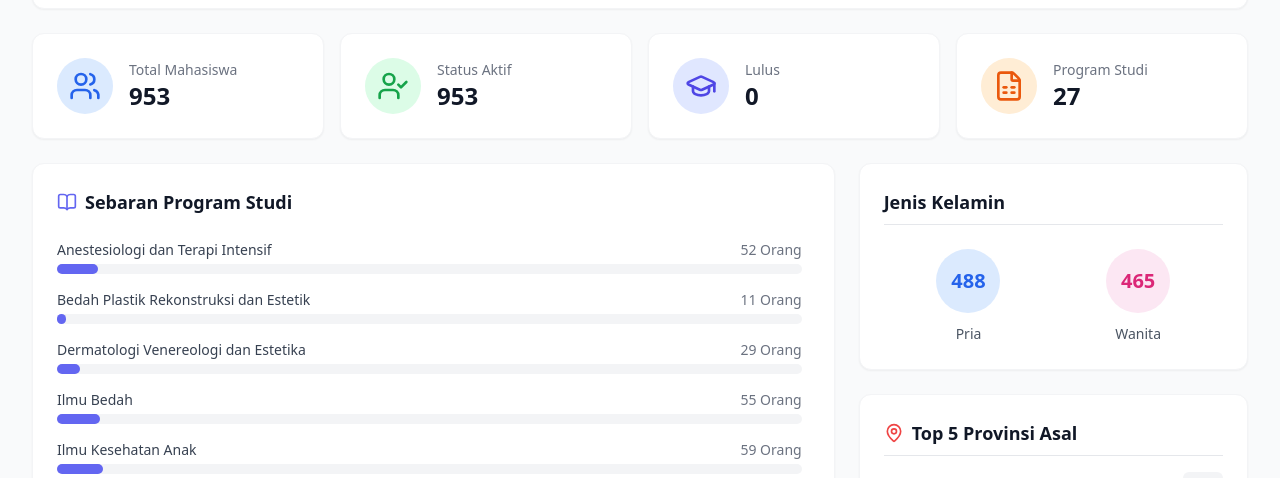
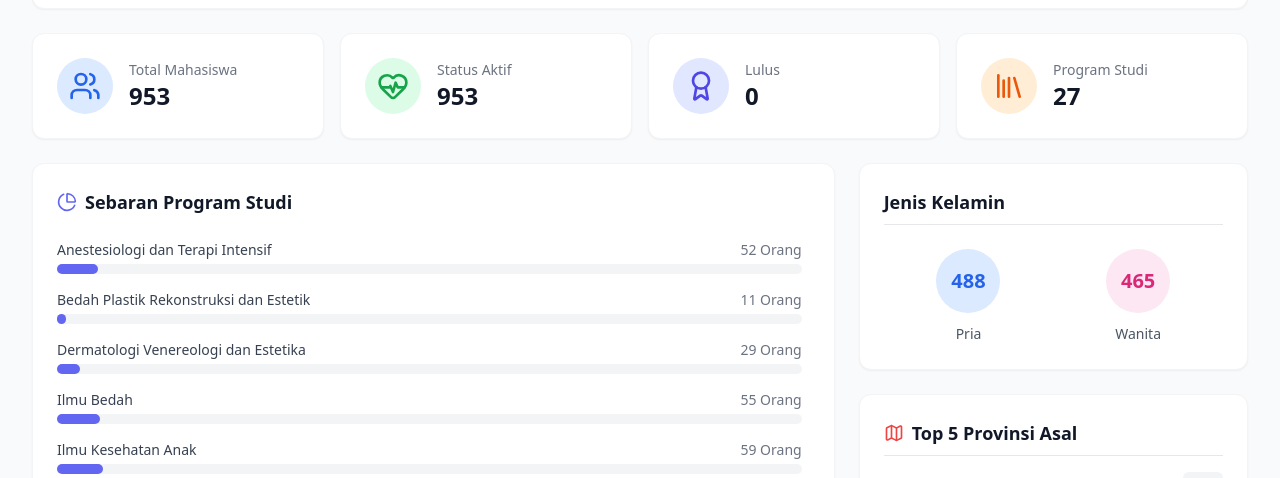
Before and after one commit to hermawanyuniarto/dashboard-ppds, a React (Vite) app: page / in a window 1280 px wide. Shown: the part 161-639 px from the top of the page. Built offline with nearby package versions, Linux system fonts and the light colour scheme.

Commit message:
Update App.jsx - Ganti beberapa ICON

```diff
--- a/src/App.jsx
+++ b/src/App.jsx
@@ -2,13 +2,13 @@ import React, { useState, useEffect, useMemo } from 'react';
 import {
   Upload,
   Users,
-  UserCheck,
-  GraduationCap,
-  MapPin,
-  BookOpen,
+  HeartPulse,
+  Award,
+  Map,
+  PieChart,
   Search,
-  Activity,
-  FileSpreadsheet,
+  Stethoscope,
+  Library,
   ChevronLeft,
   ChevronRight,
   X
@@ -200,11 +200,11 @@ export default function App() {
                    document.getElementById('fallback-icon').style.display = 'block';
                  }}
                />
-               <Activity id="fallback-icon" className="h-6 w-6 text-indigo-600 hidden absolute" />
+               <Stethoscope id="fallback-icon" className="h-6 w-6 text-indigo-600 hidden absolute" />
             </div>
 
             <h1 className="text-xl font-bold text-gray-900 hidden sm:block">Sistem Informasi PPDS RSSA</h1>
-            <h1 className="text-xl font-bold text-gray-900 sm:hidden">SI PPDS RSSA</h1>
+            <h1 className="text-xl font-bold text-gray-900 sm:hidden">Sistem Informasi PPDS RSSA</h1>
           </div>
           <div className="flex items-center gap-4">
             {/* Tombol Unggah Data disembunyikan sesuai permintaan */}
@@ -224,7 +224,6 @@ export default function App() {
 
       <main className="max-w-7xl mx-auto px-4 sm:px-6 lg:px-8 mt-8 space-y-6">
 
-        {}
         <div className="flex flex-col md:flex-row gap-4 justify-between items-center bg-white p-4 rounded-xl shadow-sm border border-gray-100">
           <div className="relative w-full md:w-96">
             <div className="absolute inset-y-0 left-0 pl-3 flex items-center pointer-events-none">
@@ -283,7 +282,7 @@ export default function App() {
           </div>
           <div className="bg-white rounded-xl p-6 shadow-sm border border-gray-100 flex items-center gap-4">
             <div className="bg-green-100 p-3 rounded-full text-green-600">
-              <UserCheck className="w-8 h-8" />
+              <HeartPulse className="w-8 h-8" />
             </div>
             <div>
               <p className="text-sm font-medium text-gray-500">Status Aktif</p>
@@ -292,7 +291,7 @@ export default function App() {
           </div>
           <div className="bg-white rounded-xl p-6 shadow-sm border border-gray-100 flex items-center gap-4">
             <div className="bg-indigo-100 p-3 rounded-full text-indigo-600">
-              <GraduationCap className="w-8 h-8" />
+              <Award className="w-8 h-8" />
             </div>
             <div>
               <p className="text-sm font-medium text-gray-500">Lulus</p>
@@ -301,7 +300,7 @@ export default function App() {
           </div>
           <div className="bg-white rounded-xl p-6 shadow-sm border border-gray-100 flex items-center gap-4">
             <div className="bg-orange-100 p-3 rounded-full text-orange-600">
-              <FileSpreadsheet className="w-8 h-8" />
+              <Library className="w-8 h-8" />
             </div>
             <div>
               <p className="text-sm font-medium text-gray-500">Program Studi</p>
@@ -310,11 +309,10 @@ export default function App() {
           </div>
         </div>
 
-        {}
         <div className="grid grid-cols-1 lg:grid-cols-3 gap-6">
           <div className="bg-white rounded-xl p-6 shadow-sm border border-gray-100 lg:col-span-2">
             <div className="flex items-center gap-2 mb-6">
-              <BookOpen className="w-5 h-5 text-indigo-500" />
+              <PieChart className="w-5 h-5 text-indigo-500" />
               <h2 className="text-lg font-bold text-gray-900">Sebaran Program Studi</h2>
             </div>
             <div className="space-y-4 max-h-[300px] overflow-y-auto pr-2 custom-scrollbar">
@@ -361,7 +359,7 @@ export default function App() {
 
             <div className="bg-white rounded-xl p-6 shadow-sm border border-gray-100">
               <div className="flex items-center gap-2 mb-4 border-b pb-2">
-                <MapPin className="w-5 h-5 text-red-500" />
+                <Map className="w-5 h-5 text-red-500" />
                 <h2 className="text-lg font-bold text-gray-900">Top 5 Provinsi Asal</h2>
               </div>
               <ul className="space-y-3">
@@ -381,7 +379,6 @@ export default function App() {
           </div>
         </div>
 
-        {}
         <div className="bg-white rounded-xl shadow-sm border border-gray-100 overflow-hidden">
           <div className="p-6 border-b border-gray-200 flex justify-between items-center bg-gray-50/50">
             <div>
```
